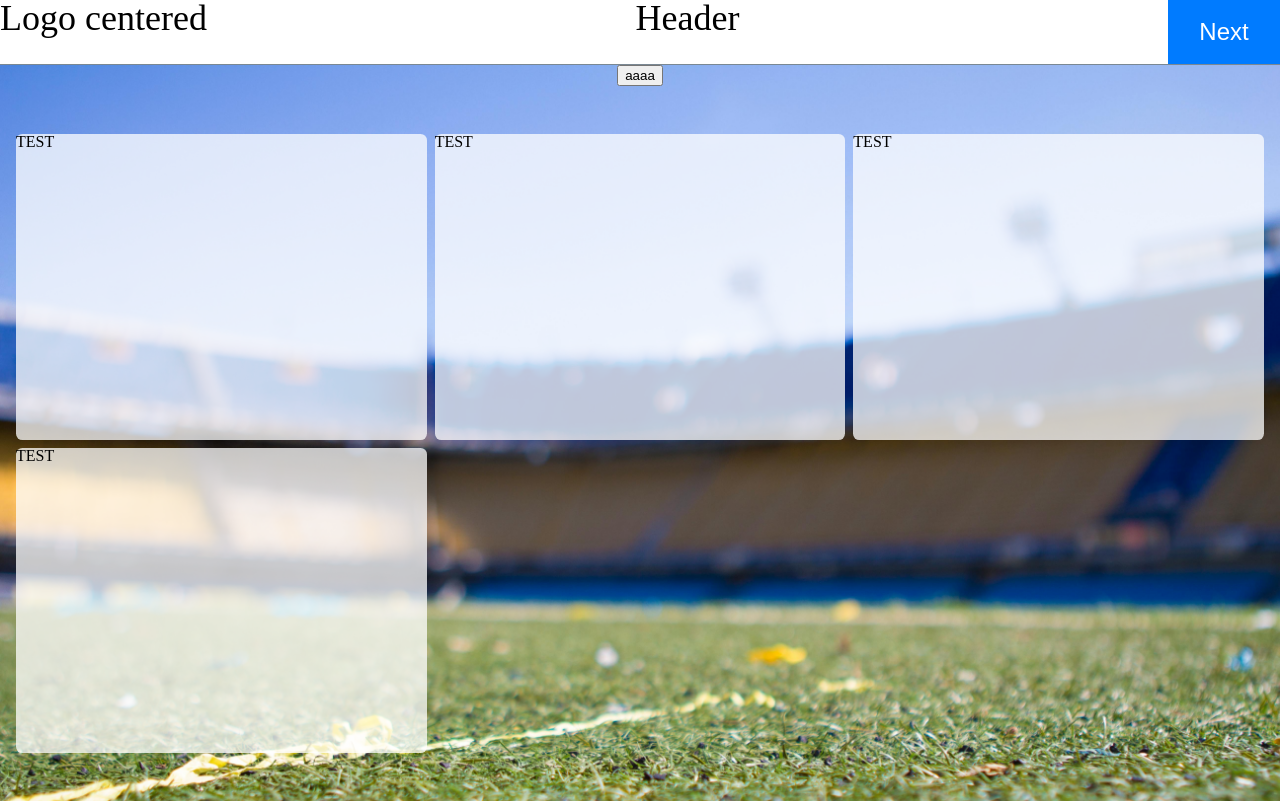
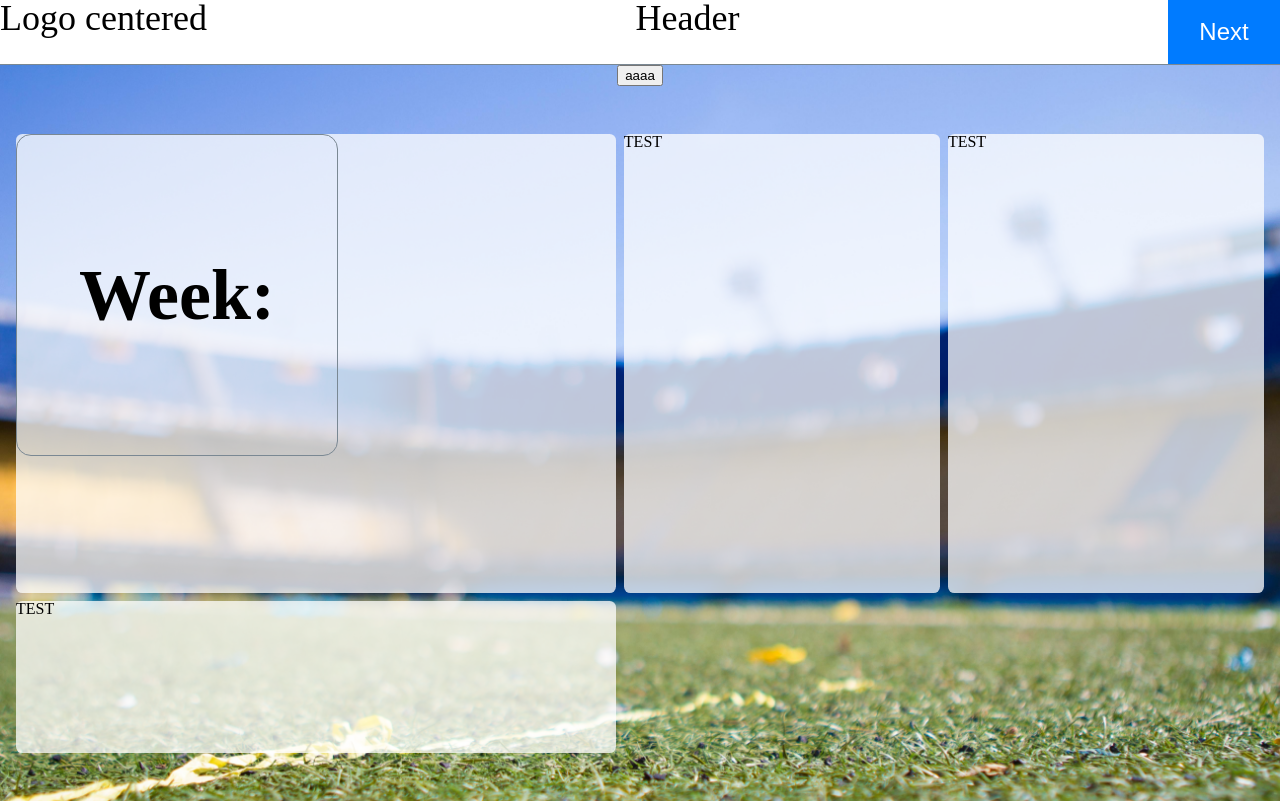
Before and after one commit to alper6161/football-destiny, a Next.js app: page / in a window 1280 px wide. Built offline with nearby package versions, Linux system fonts and the light colour scheme; no server answers; the database is empty.

Commit message:
adds weekcard to widgets

```diff
--- a/src/app/page.js
+++ b/src/app/page.js
@@ -1,10 +1,12 @@
+import WeekCard from "@/components/WeekCard";
+
 export default async function Home() {
 
   return (
       <main style={{}} className="centered page">
           <div style={{display: 'grid', gridTemplateColumns: 'auto auto auto', height: '100%', flex: 1, columnGap: '.5rem', rowGap: '.5rem', padding: '0 1rem'}}>
               <div className="widget">
-                  TEST
+                  <WeekCard />
               </div>
               <div className="widget">
                   TEST
--- a/src/components/WeekCard.js
+++ b/src/components/WeekCard.js
@@ -1,7 +1,9 @@
 "use client"
 
-const WeekCard = ({week}) => {
+import {useStore} from "@/zustand/zustand";
 
+const WeekCard = () => {
+    const {gameWeek} = useStore((state) => state)
     return (
         <div style={{
             width: '20rem',
@@ -12,7 +14,7 @@ const WeekCard = ({week}) => {
         }} className="centered">
             <div style={{fontWeight: 'bold', fontSize: '72px', flex: 4}} className="centered">
                 <span>
-                    {week}
+                    Week: {gameWeek}
                 </span>
             </div>
         </div>
```
